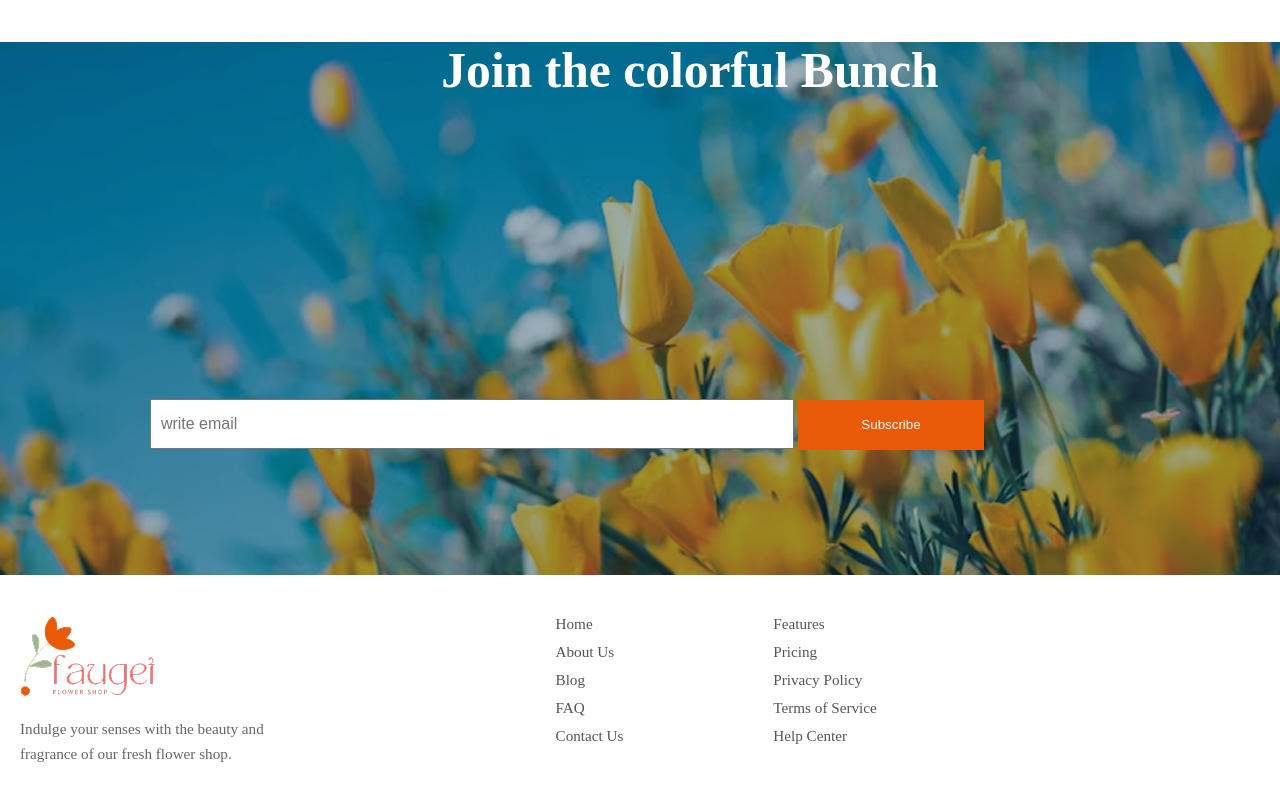
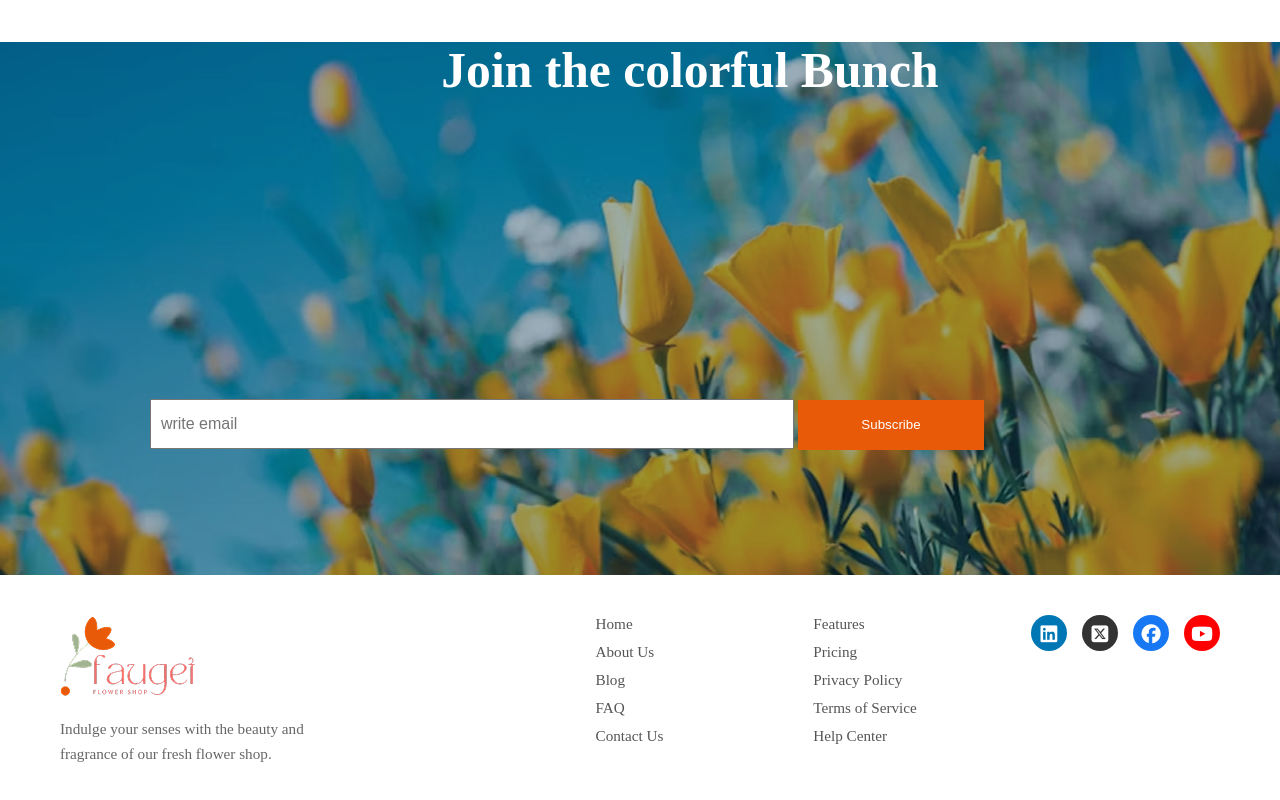
Before and after one commit to Aushi720/2nd-Assignment, a plain HTML site: page index.html in a window 1280 px wide. Shown: the part 3372-4172 px from the top of the page. Drawn offline with Linux system fonts and the light colour scheme.

Commit message:
added social icon

```diff
--- a/index.html
+++ b/index.html
@@ -5,6 +5,7 @@
     <meta name="viewport" content="width=device-width, initial-scale=1.0">
     <title>Assignmentt</title>
     <!--Google font-->
+    <!--inter font-->
     <link rel="preconnect" href="https://fonts.googleapis.com">
 <link rel="preconnect" href="https://fonts.gstatic.com" crossorigin>
 <link href="https://fonts.googleapis.com/css2?family=Inter:ital,opsz,wght@0,14..32,100..900;1,14..32,100..900&display=swap" rel="stylesheet">
@@ -196,7 +197,7 @@
 
     </main>
    <!--Footer section-->
-    <footer class="footer-container">
+    <footer class="footer-container container">
         <div class="footer-brand">
             <!-- Replace with your actual logo image -->
             <img src="./B12A02-Responsive-Flowers/assets/logo.png" alt="Faugei Flower Shop Logo">
@@ -224,10 +225,10 @@
         </div>
 
         <div class="footer-social">
-            <a href="#" class="social-icon linkedin">icon-linkedin.png</a>
-            <a href="#" class="social-icon twitter">X</a>
-            <a href="#" class="social-icon facebook">f</a>
-            <a href="#" class="social-icon youtube">▶</a>
+            <a href="#" class="social-icon linkedin"><i class="fa-brands fa-linkedin"></i></a>
+            <a href="#" class="social-icon twitter"><i class="fa-brands fa-square-x-twitter"></i></a>
+            <a href="#" class="social-icon facebook"><i class="fa-brands fa-facebook"></i></a>
+            <a href="#" class="social-icon youtube"><i class="fa-brands fa-youtube"></i></a>
         </div>
     </footer>
 
--- a/styles.css/remain.css
+++ b/styles.css/remain.css
@@ -388,6 +388,11 @@ display: flex;
  font-size: 1.2em;
  text-decoration: none;
         }
+ .social-icon.linkedin { background-color: #0077B5; }
+ .social-icon.twitter { background-color: #333; /* Using dark for X */ }
+ .social-icon.facebook { background-color: #1877F2; }
+ .social-icon.youtube { background-color: #FF0000; }
+
 /* Mobile Responsive */
 @media  (max-width: 768px) {
   .navbar {
```
